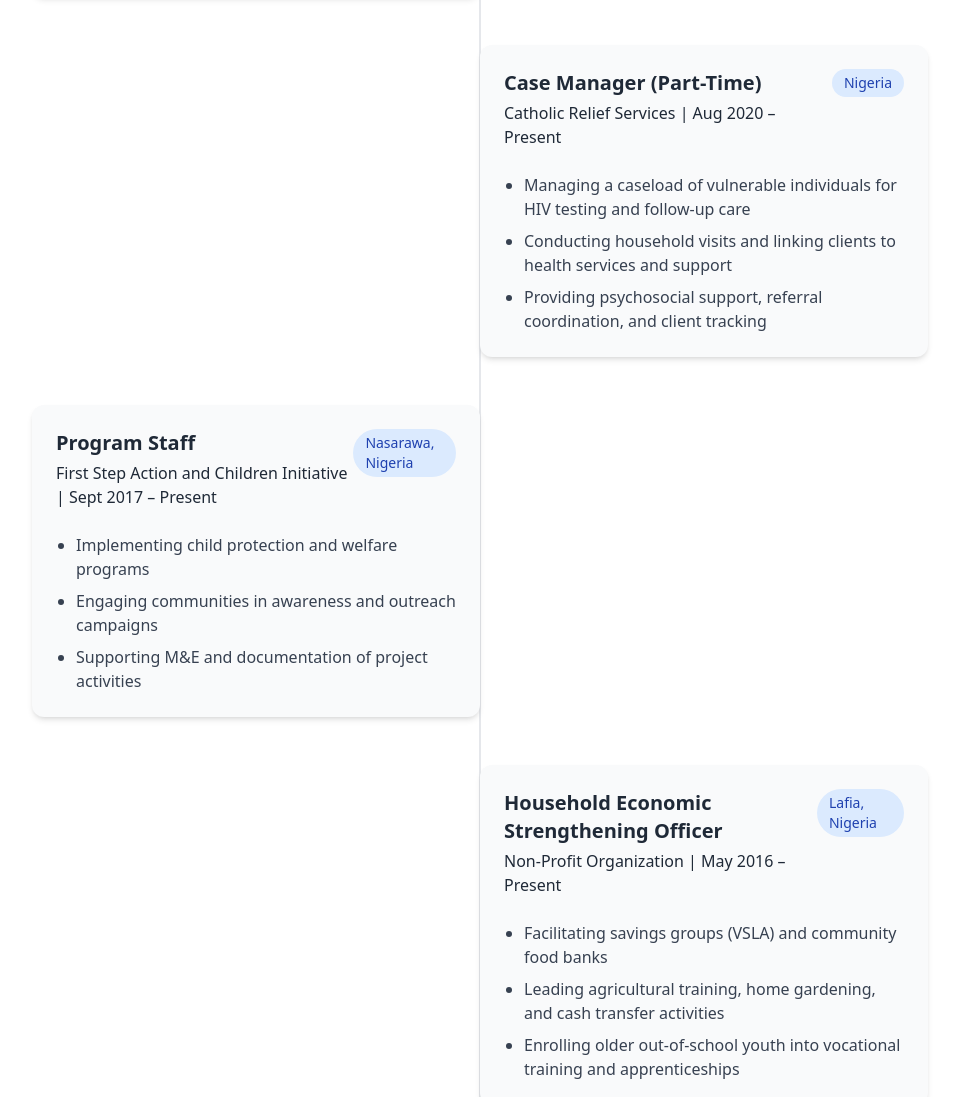
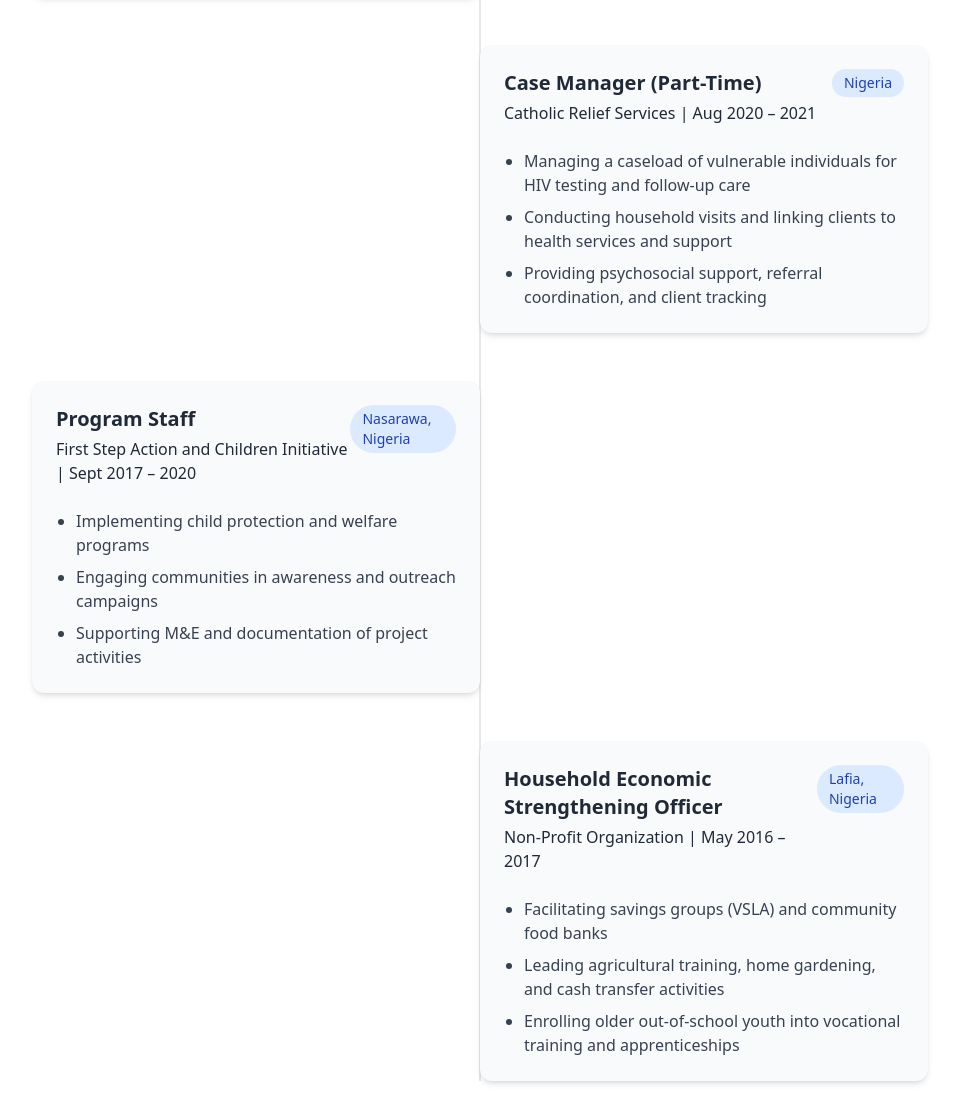
Before and after one commit to FavourAguwa1234/Vivian-Ndidi, a plain HTML site: page public/index.html in a window 1280 px wide. Shown: the part 1915-3012 px from the top of the page, without its empty margins (160-1119 px from the left). Drawn offline with nearby package versions, Linux system fonts and the light colour scheme.

Commit message:
Add files via upload

```diff
--- a/public/index.html
+++ b/public/index.html
@@ -253,7 +253,7 @@
               <div class="flex justify-between items-start">
                 <div>
                   <h3 class="text-xl font-bold mb-1">Case Manager (Part-Time)</h3>
-                  <p class="text-primary-600 dark:text-primary-400 mb-2">Catholic Relief Services | Aug 2020 – Present</p>
+                  <p class="text-primary-600 dark:text-primary-400 mb-2">Catholic Relief Services | Aug 2020 – 2021</p>
                 </div>
                 <span class="px-3 py-1 bg-blue-100 dark:bg-blue-900 text-blue-800 dark:text-blue-200 rounded-full text-sm">Nigeria</span>
               </div>
@@ -277,7 +277,7 @@
               <div class="flex justify-between items-start">
                 <div>
                   <h3 class="text-xl font-bold mb-1">Program Staff</h3>
-                  <p class="text-primary-600 dark:text-primary-400 mb-2">First Step Action and Children Initiative | Sept 2017 – Present</p>
+                  <p class="text-primary-600 dark:text-primary-400 mb-2">First Step Action and Children Initiative | Sept 2017 – 2020</p>
                 </div>
                 <span class="px-3 py-1 bg-blue-100 dark:bg-blue-900 text-blue-800 dark:text-blue-200 rounded-full text-sm">Nasarawa, Nigeria</span>
               </div>
@@ -301,7 +301,7 @@
               <div class="flex justify-between items-start">
                 <div>
                   <h3 class="text-xl font-bold mb-1">Household Economic Strengthening Officer</h3>
-                  <p class="text-primary-600 dark:text-primary-400 mb-2">Non-Profit Organization | May 2016 – Present</p>
+                  <p class="text-primary-600 dark:text-primary-400 mb-2">Non-Profit Organization | May 2016 – 2017</p>
                 </div>
                 <span class="px-3 py-1 bg-blue-100 dark:bg-blue-900 text-blue-800 dark:text-blue-200 rounded-full text-sm">Lafia, Nigeria</span>
               </div>
```
Also changed, not shown: public/projects.html (+1 -1 lines).
